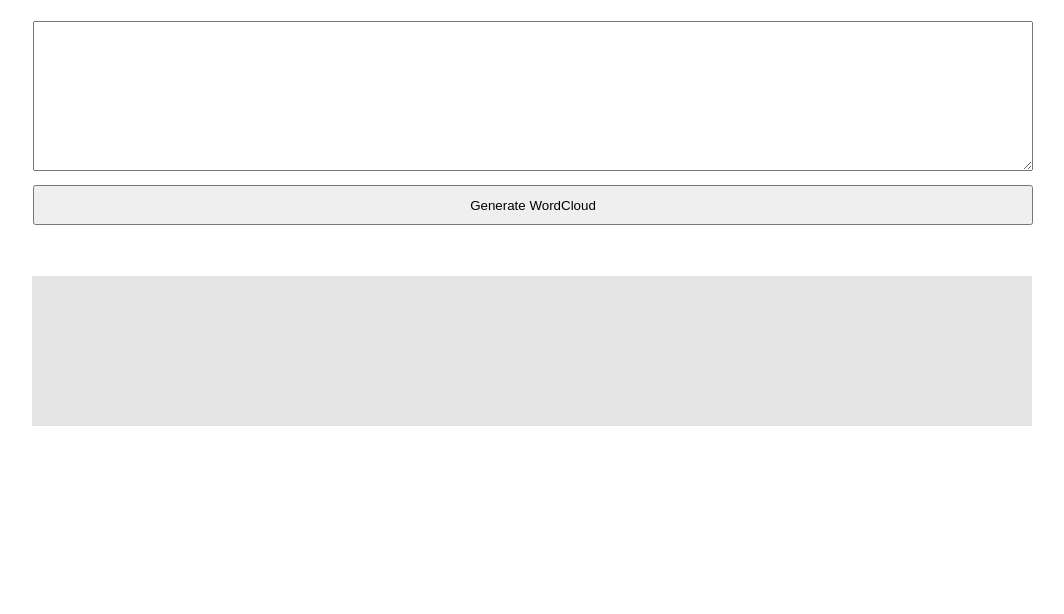
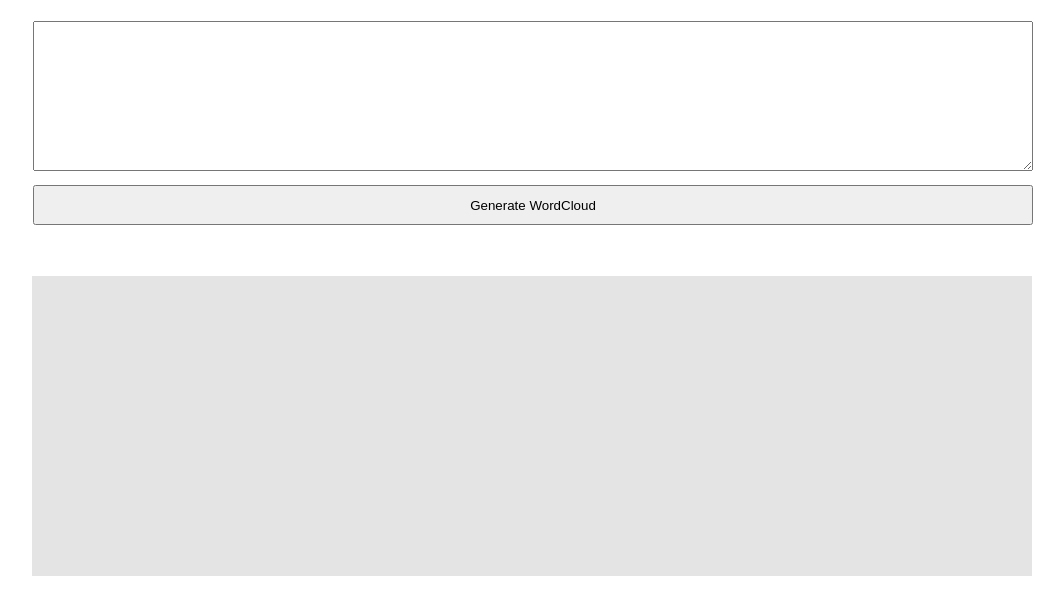
Before and after one commit to FormalProcess3909/dviz_4, a React (Create React App) app: page / in a window 1280 px wide. Shown: the top 614 px of the page, without its empty margins (108-1172 px from the left). Built offline with nearby package versions, Linux system fonts and the light colour scheme.

Commit message:
Modified svg size to be closer to assignment

```diff
--- a/src/App.css
+++ b/src/App.css
@@ -18,11 +18,11 @@
 
 .child2 {
   background-color: rgb(228, 228, 228);
-  height: 150px;
+  height: 300px;
   width: 1000px;
 }
 
 .svg_parent {
-  height: 150px;
+  height: 300px;
   width: 1000px;
 }
--- a/src/App.js
+++ b/src/App.js
@@ -54,7 +54,7 @@ class App extends Component {
     // Set the dimensions and margins
     const margin = { top: 10, right: 50, bottom: 50, left: 20 },
       w = 1000 - margin.left - margin.right,
-      h = 150 - margin.top - margin.bottom;
+      h = 300 - margin.top - margin.bottom;
 
     // If statement to check if the data array isn't empty
     if (data.length > 0) {
```
